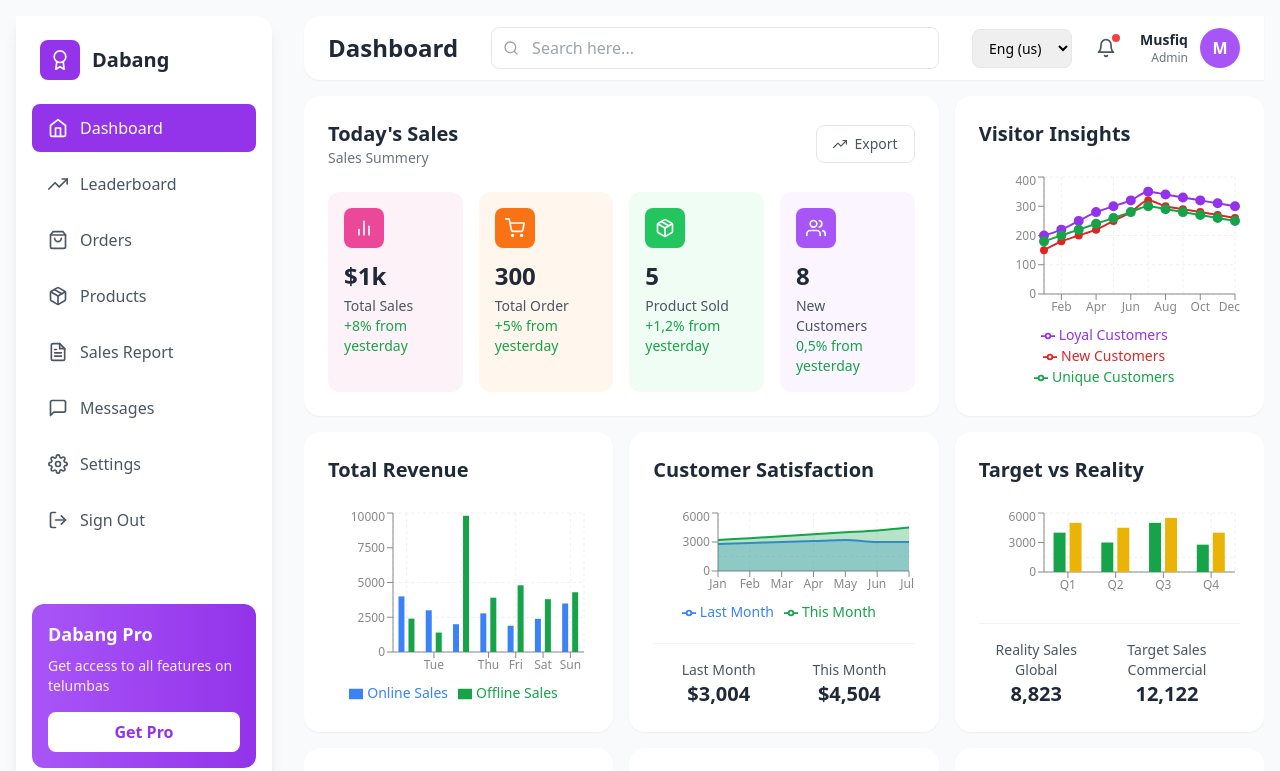
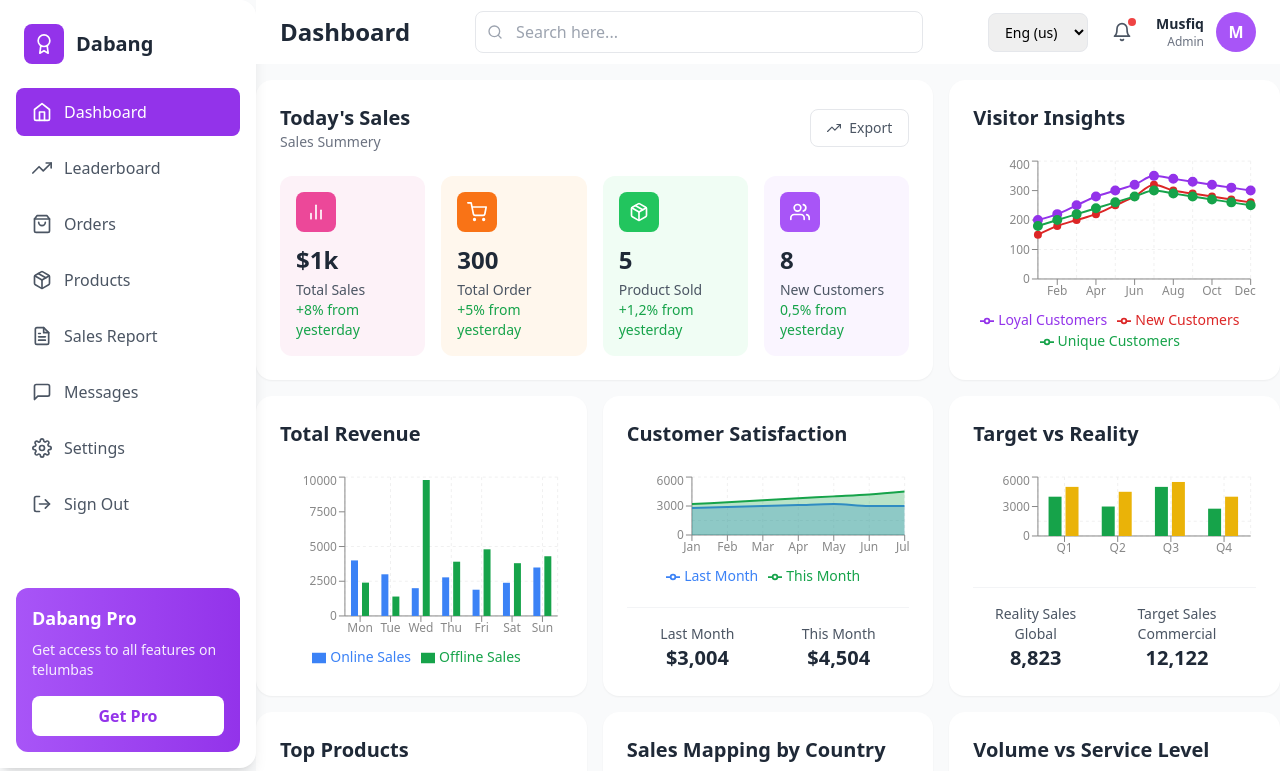
Before and after one commit to jpchsr-coder/sales-dashboard, a React app: page / in a window 1280 px wide. Shown: the top 771 px of the page. Built offline with nearby package versions, Linux system fonts and the light colour scheme; no server answers; the HTML template or start-up script is replaced by a standard one.

Commit message:
added changes

```diff
--- a/src/App.jsx
+++ b/src/App.jsx
@@ -13,15 +13,15 @@ import UsersTable from './components/UsersTable.jsx'
 
 function App() {
   return (
-    <div className="min-h-screen bg-gray-50 p-4">
+    <div className="min-h-screen bg-gray-50">
       <div className="flex h-full gap-4">
         {/* Sidebar */}
-        <div className="w-64 flex-shrink-0 fixed left-4 top-4 h-[calc(100vh-2rem)]">
+        <div className="w-72 flex-shrink-0 fixed  h-[calc(100vh-2rem)]">
           <Sidebar />
         </div>
 
         {/* Main Content */}
-        <div className="flex-1 flex flex-col gap-4 ml-72">
+        <div className="flex-1 flex flex-col gap-4 ml-64">
           {/* Navbar */}
           <Navbar />
 
--- a/src/components/Navbar.jsx
+++ b/src/components/Navbar.jsx
@@ -3,7 +3,7 @@ import { FiSearch, FiBell } from 'react-icons/fi'
 
 const Navbar = () => {
   return (
-    <div className="bg-white h-16 shadow-sm flex items-center justify-between px-6 rounded-l-2xl">
+    <div className="bg-white h-16 flex items-center justify-between px-6 sticky top-0 z-10">
       {/* Left - Title */}
       <h1 className="text-2xl font-bold text-gray-800">Dashboard</h1>
 
```
